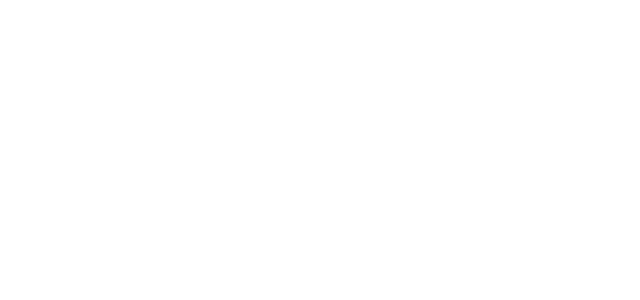
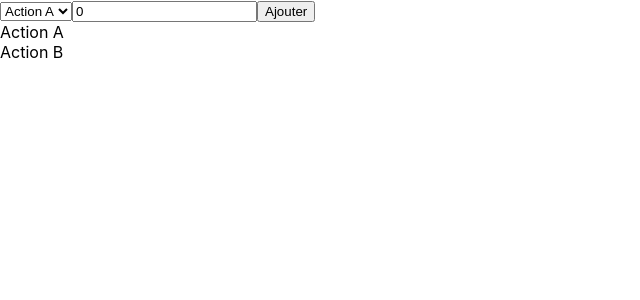
Before and after one commit to Thibault-34/WaalaxyTest-Front, a React (Vite) app: page / in a window 1280 px wide. Shown: the top 300 px of the page, without its empty margins (0-640 px from the left). Built offline with nearby package versions, Linux system fonts and the light colour scheme.

Commit message:
feat: add form to add actions to the user queue
This is in progress and works with fake data for now.

```diff
--- a/src/App.tsx
+++ b/src/App.tsx
@@ -1,5 +1,108 @@
+import { FormEvent, useEffect, useState, useMemo, useRef } from 'react';
+
+import Select, { ISelectOption } from './components/Select';
+import TextInput from './components/TextInput';
+
+import { IActionDetail, IAction } from './types';
+
+const ACTION_DETAILS: IActionDetail[] = [
+  {
+    _id: 'actiondetailid1',
+    name: 'Action A',
+    max_value: 30,
+  },
+  {
+    _id: 'actiondetailid2',
+    name: 'Action B',
+    max_value: 30,
+  },
+];
+
+const ACTIONS: IAction[] = [
+  {
+    _id: 'actionid1',
+    user: 'userid1',
+    action_detail: {
+      _id: 'actiondetailid1',
+      name: 'Action A',
+      max_value: 30,
+    },
+  },
+  {
+    _id: 'actionid2',
+    user: 'userid1',
+    action_detail: {
+      _id: 'actiondetailid2',
+      name: 'Action B',
+      max_value: 30,
+    },
+  },
+];
+
 function App() {
-  return <div></div>;
+  const [actionDetails, setActionDetails] = useState<IActionDetail[]>([]);
+  const [actions, setActions] = useState<IAction[]>([]);
+  const [quantity, setQuantity] = useState<number>(0);
+
+  const selectRef = useRef<HTMLSelectElement>(null);
+
+  useEffect(() => {
+    setActions(ACTIONS);
+    setActionDetails(ACTION_DETAILS);
+  }, []);
+
+  const actionDetailOptions: ISelectOption[] = useMemo(() => {
+    return actionDetails.map(el => ({
+      value: el._id,
+      children: el.name,
+    }));
+  }, [actionDetails]);
+
+  const addActions = () => {
+    const selectedActionDetail: IActionDetail | undefined = actionDetails.find(
+      actionDetail => actionDetail._id === selectRef.current?.value,
+    );
+
+    if (selectedActionDetail) {
+      const registerNewActions = (actionDetails: IActionDetail[]): IAction[] => {
+        return actionDetails.map(actionDetail => ({
+          _id: `${Math.floor(Math.random() * 1000000 + 1)}`,
+          user: 'userid',
+          action_detail: actionDetail,
+        }));
+      };
+
+      const newActions: IAction[] = registerNewActions(
+        Array.from({ length: quantity }, () => selectedActionDetail),
+      );
+
+      setActions([...actions, ...newActions]);
+    }
+  };
+
+  const handleSubmit = (event: FormEvent<HTMLFormElement>) => {
+    event.preventDefault();
+
+    addActions();
+  };
+
+  return (
+    <div>
+      <form onSubmit={handleSubmit}>
+        <Select options={actionDetailOptions} ref={selectRef} />
+
+        <TextInput value={quantity} onChange={setQuantity} />
+
+        <input type="submit" value="Ajouter" />
+      </form>
+
+      <div>
+        {actions.map(action => (
+          <div key={action._id}>{action.action_detail.name}</div>
+        ))}
+      </div>
+    </div>
+  );
 }
 
 export default App;
```
